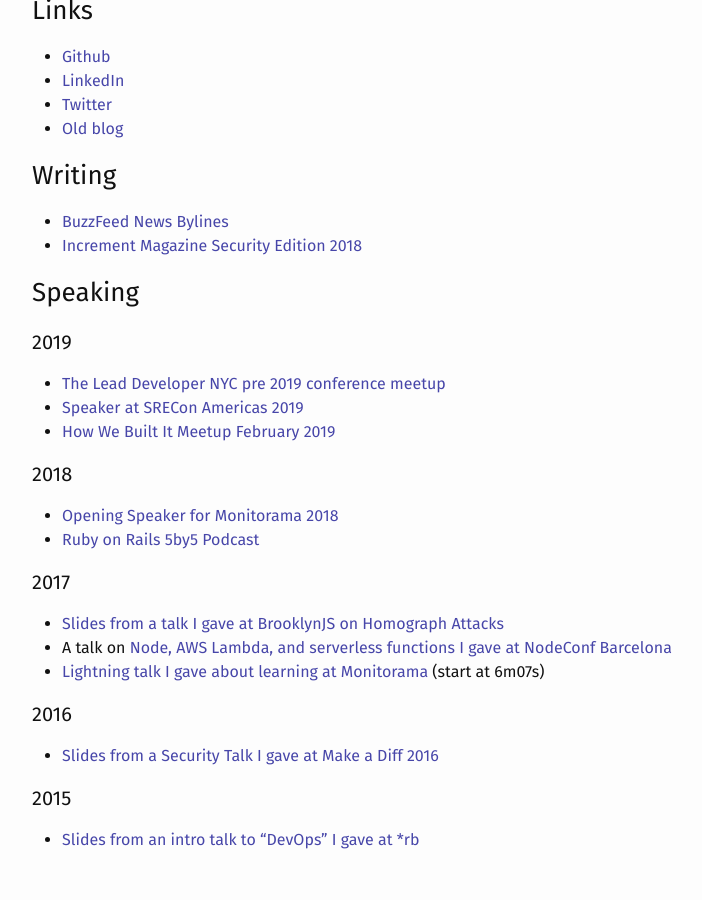
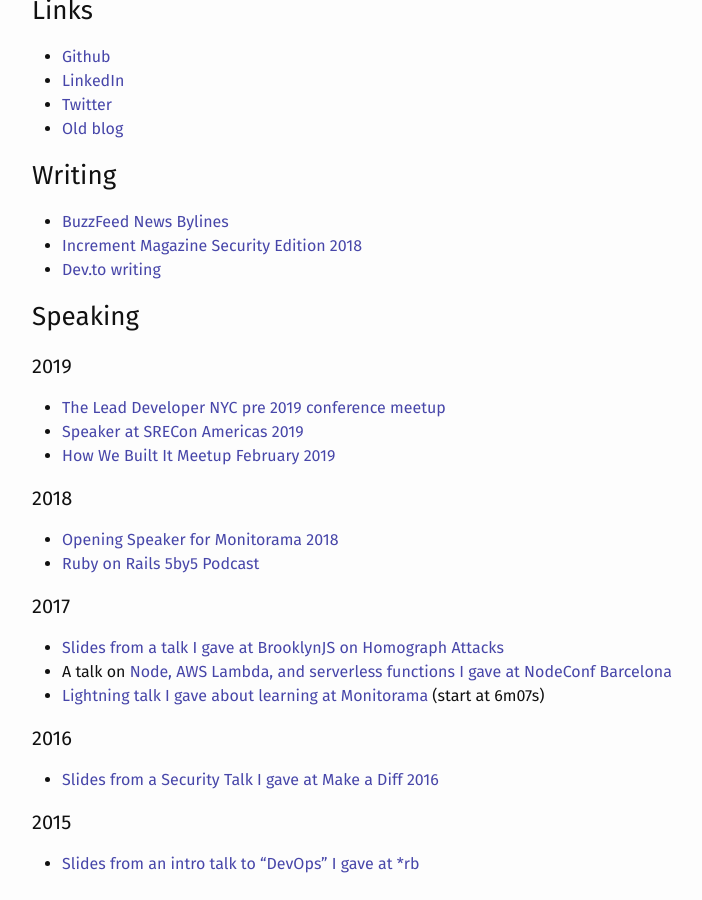
Before and after one commit to ghazaal71/loganmeetsworld, a Jekyll site: the page built from about.md, in a window 1280 px wide and 900 px high, scrolled down 584 px. Shown: the whole window, without its empty margins (238-940 px from the left). Built offline with Jekyll 4.4.1, drawn with Linux system fonts in a browser that asks for light colours.

Commit message:
add dev.to writings

```diff
--- a/about.md
+++ b/about.md
@@ -25,6 +25,7 @@
 
 * [BuzzFeed News Bylines](https://www.buzzfeednews.com/author/loganmcdonald)
 * [Increment Magazine Security Edition 2018](https://increment.com/security/open-sourcing-buzzfeeds-single-sign-on-process/)
+* [Dev.to writing](https://dev.to/logan)
 
 ### Speaking
 
```
